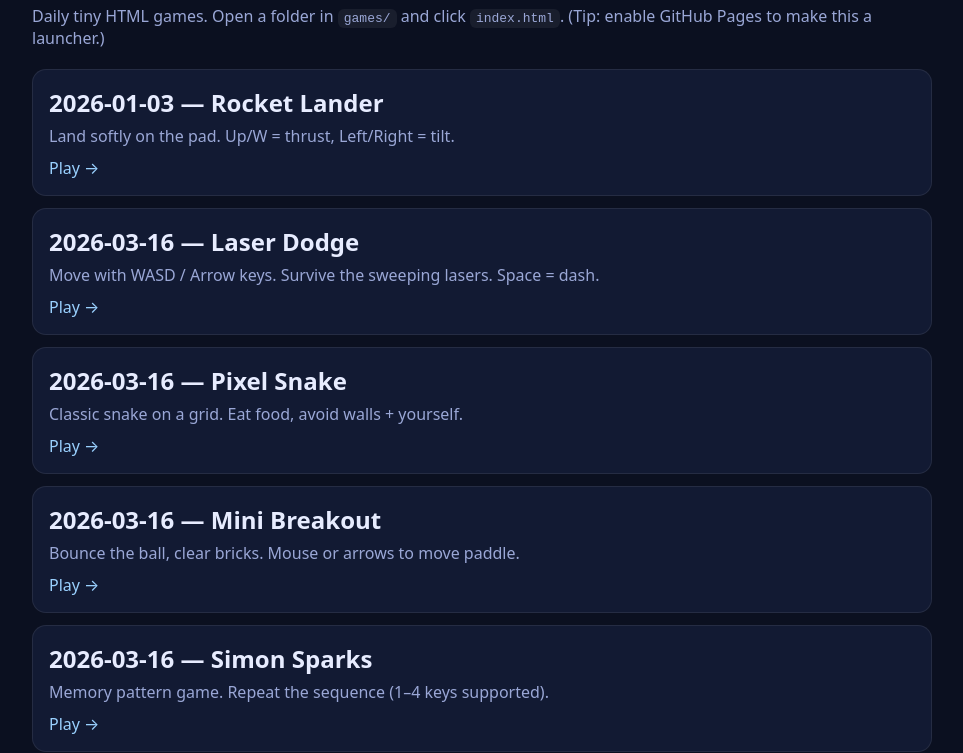
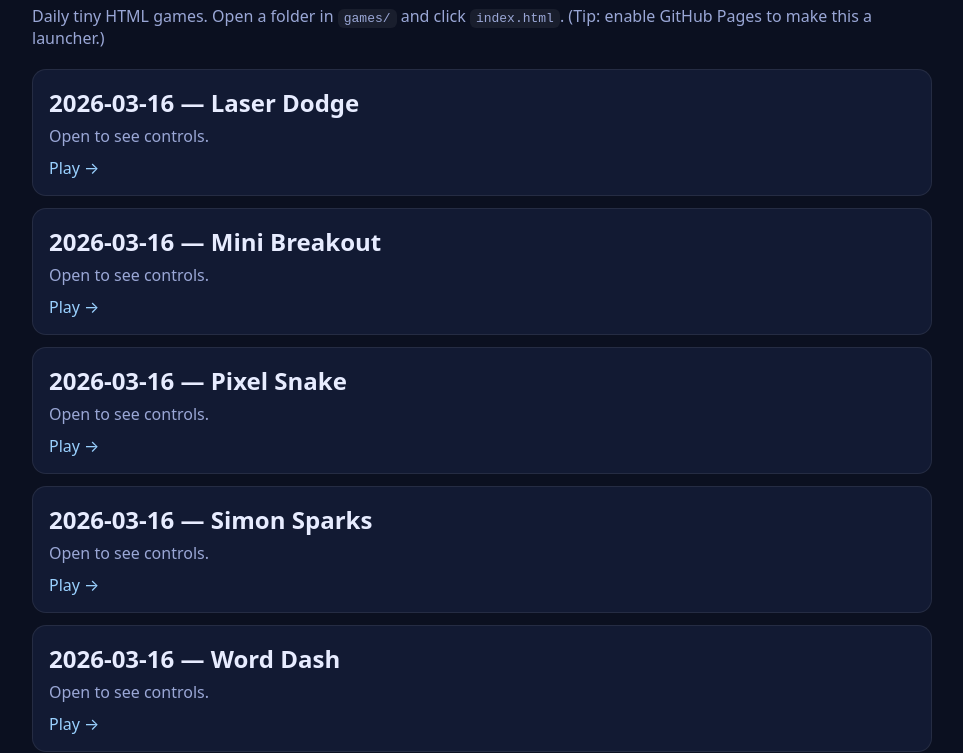
Before and after one commit to ananya-blr-1111/AIGames, a plain HTML site: page index.html in a window 1280 px wide. Shown: the part 78-831 px from the top of the page, without its empty margins (158-1121 px from the left). Drawn offline with Linux system fonts and the light colour scheme.

Commit message:
Daily game: 2026-03-16

```diff
--- a/index.html
+++ b/index.html
@@ -22,39 +22,39 @@
     <p>Daily tiny HTML games. Open a folder in <code>games/</code> and click <code>index.html</code>. (Tip: enable GitHub Pages to make this a launcher.)</p>
 
     <div class="card">
-      <h2 style="margin:0 0 6px">2026-01-03 — Rocket Lander</h2>
-      <p style="margin:0 0 10px;color:var(--muted)">Land softly on the pad. Up/W = thrust, Left/Right = tilt.</p>
-      <a href="games/2026-01-03-rocket-lander/">Play →</a>
-    </div>
-
-    <div class="card">
       <h2 style="margin:0 0 6px">2026-03-16 — Laser Dodge</h2>
-      <p style="margin:0 0 10px;color:var(--muted)">Move with WASD / Arrow keys. Survive the sweeping lasers. Space = dash.</p>
+      <p style="margin:0 0 10px;color:var(--muted)">Open to see controls.</p>
       <a href="games/2026-03-16-laser-dodge/">Play →</a>
     </div>
 
     <div class="card">
+      <h2 style="margin:0 0 6px">2026-03-16 — Mini Breakout</h2>
+      <p style="margin:0 0 10px;color:var(--muted)">Open to see controls.</p>
+      <a href="games/2026-03-16-mini-breakout/">Play →</a>
+    </div>
+
+    <div class="card">
       <h2 style="margin:0 0 6px">2026-03-16 — Pixel Snake</h2>
-      <p style="margin:0 0 10px;color:var(--muted)">Classic snake on a grid. Eat food, avoid walls + yourself.</p>
+      <p style="margin:0 0 10px;color:var(--muted)">Open to see controls.</p>
       <a href="games/2026-03-16-pixel-snake/">Play →</a>
     </div>
 
     <div class="card">
-      <h2 style="margin:0 0 6px">2026-03-16 — Mini Breakout</h2>
-      <p style="margin:0 0 10px;color:var(--muted)">Bounce the ball, clear bricks. Mouse or arrows to move paddle.</p>
-      <a href="games/2026-03-16-mini-breakout/">Play →</a>
-    </div>
-
-    <div class="card">
       <h2 style="margin:0 0 6px">2026-03-16 — Simon Sparks</h2>
-      <p style="margin:0 0 10px;color:var(--muted)">Memory pattern game. Repeat the sequence (1–4 keys supported).</p>
+      <p style="margin:0 0 10px;color:var(--muted)">Open to see controls.</p>
       <a href="games/2026-03-16-simon-sparks/">Play →</a>
     </div>
 
     <div class="card">
       <h2 style="margin:0 0 6px">2026-03-16 — Word Dash</h2>
-      <p style="margin:0 0 10px;color:var(--muted)">Typing reflex game. Type the word before the timer empties.</p>
+      <p style="margin:0 0 10px;color:var(--muted)">Open to see controls.</p>
       <a href="games/2026-03-16-word-dash/">Play →</a>
+    </div>
+
+    <div class="card">
+      <h2 style="margin:0 0 6px">2026-01-03 — Rocket Lander</h2>
+      <p style="margin:0 0 10px;color:var(--muted)">Open to see controls.</p>
+      <a href="games/2026-01-03-rocket-lander/">Play →</a>
     </div>
   </div>
 </body>
```
